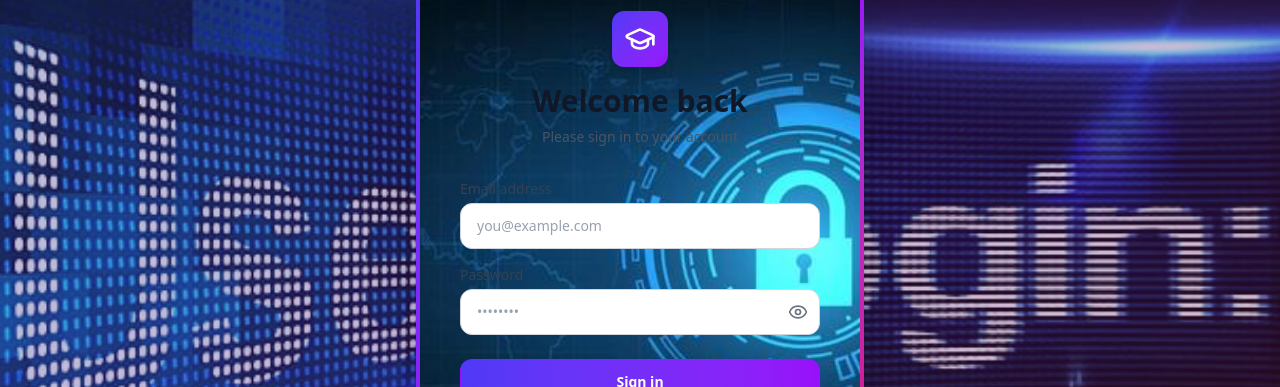
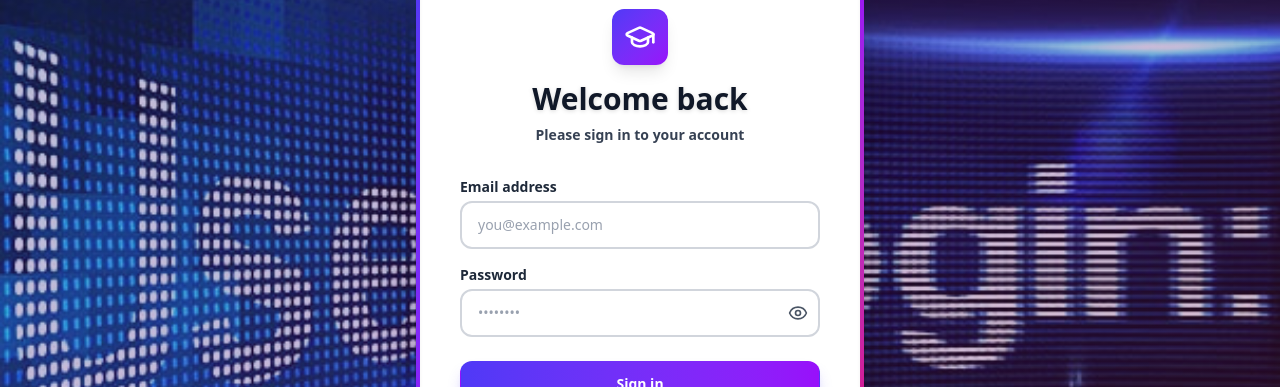
Before and after one commit to Mesay89/OICT_EDU_PLATFORM, a React (Vite) app in the folder frontend/: page /login in a window 1280 px wide. Shown: the part 236-623 px from the top of the page. Built offline with nearby package versions, Linux system fonts and the light colour scheme; no server answers.

Commit message:
chandle it

```diff
--- a/frontend/src/pages/LoginPage.jsx
+++ b/frontend/src/pages/LoginPage.jsx
@@ -92,30 +92,24 @@ const LoginPage = () => {
       <div className="absolute inset-0 bg-gradient-to-br from-indigo-900/30 via-purple-900/30 to-pink-900/30 dark:from-zinc-950/50 dark:via-indigo-950/50 dark:to-zinc-950/50"></div>
 
       <div className="max-w-md w-full space-y-8 bg-gradient-to-br from-indigo-600 via-purple-600 to-pink-600 p-1 rounded-2xl shadow-2xl relative z-10">
-        <div className="bg-white dark:bg-zinc-900 p-10 rounded-xl transition-colors duration-300"
-         style={{
-        backgroundImage: "url('/images/login_bg.jpg')",
-        backgroundSize: "cover",
-        backgroundPosition: "center",
-        backgroundRepeat: "no-repeat"
-      }}
-        >
+        {/* Enhanced solid background for maximum text readability */}
+        <div className="bg-white dark:bg-zinc-900 p-10 rounded-xl transition-colors duration-300 shadow-inner" style={{ opacity: 1 }}>
           <div className="text-center">
             <div className="flex justify-center mb-4">
               <div className="p-3 bg-gradient-to-br from-indigo-600 to-purple-600 rounded-xl shadow-lg">
                 <GraduationCap className="h-8 w-8 text-white" />
               </div>
             </div>
-            <h2 className="text-3xl font-extrabold text-gray-900 dark:text-white">Welcome back</h2>
-            <p className="mt-2 text-sm text-gray-600 dark:text-gray-400">
+            <h2 className="text-3xl font-black text-gray-900 dark:text-white drop-shadow-sm">Welcome back</h2>
+            <p className="mt-2 text-sm font-semibold text-gray-700 dark:text-gray-300">
               Please sign in to your account
             </p>
           </div>
 
-          {error && <div className="mt-4 bg-red-50 dark:bg-red-900/20 border border-red-200 dark:border-red-800 text-red-600 dark:text-red-400 p-4 rounded-lg text-sm">{error}</div>}
+          {error && <div className="mt-4 bg-red-100 dark:bg-red-900/40 border-2 border-red-300 dark:border-red-700 text-red-700 dark:text-red-300 p-4 rounded-lg text-sm font-semibold">{error}</div>}
 
           {isSuspended && !appealSent && (
-             <div className="mt-4 bg-red-50 dark:bg-red-900/20 border border-red-200 dark:border-red-800 text-red-600 dark:text-red-400 p-4 rounded-lg text-sm">
+             <div className="mt-4 bg-red-100 dark:bg-red-900/40 border-2 border-red-300 dark:border-red-700 text-red-700 dark:text-red-300 p-4 rounded-lg text-sm font-semibold">
                 Your account has been suspended by an administrator. To appeal, please contact:{' '}
                 <button
                    type="button"
@@ -129,7 +123,7 @@ const LoginPage = () => {
           )}
 
           {appealSent && (
-             <div className="mt-4 bg-emerald-50 dark:bg-emerald-900/20 border border-emerald-200 dark:border-emerald-800 text-emerald-700 dark:text-emerald-400 p-4 rounded-lg text-sm font-medium">
+             <div className="mt-4 bg-emerald-100 dark:bg-emerald-900/40 border-2 border-emerald-300 dark:border-emerald-700 text-emerald-800 dark:text-emerald-300 p-4 rounded-lg text-sm font-semibold">
                 Your appeal message has been delivered to the admin successfully! Please check your email later for a response.
              </div>
           )}
@@ -137,7 +131,7 @@ const LoginPage = () => {
           <form className="mt-8 space-y-6" onSubmit={submitHandler}>
             <div className="space-y-4">
               <div>
-                <label className="block text-sm font-medium text-gray-700 dark:text-gray-300">Email address</label>
+                <label className="block text-sm font-bold text-gray-800 dark:text-gray-200 mb-1">Email address</label>
                 <input
                   type="email"
                   name="email"
@@ -146,21 +140,21 @@ const LoginPage = () => {
                   autoCapitalize="none"
                   inputMode="email"
                   spellCheck={false}
-                  className="mt-1 appearance-none relative block w-full px-4 py-3 border border-gray-300 dark:border-zinc-700 bg-white dark:bg-zinc-800 placeholder-gray-400 dark:placeholder-zinc-500 text-gray-900 dark:text-white rounded-xl focus:outline-none focus:ring-2 focus:ring-indigo-500 focus:border-indigo-500 sm:text-sm transition-colors"
+                  className="mt-1 appearance-none relative block w-full px-4 py-3 border-2 border-gray-300 dark:border-zinc-600 bg-white dark:bg-zinc-800 placeholder-gray-400 dark:placeholder-zinc-400 text-gray-900 dark:text-white rounded-xl focus:outline-none focus:ring-2 focus:ring-indigo-500 focus:border-indigo-500 sm:text-sm font-medium transition-colors"
                   placeholder="you@example.com"
                   value={email}
                   onChange={(e) => setEmail(e.target.value)}
                 />
               </div>
               <div>
-                <label className="block text-sm font-medium text-gray-700 dark:text-gray-300">Password</label>
+                <label className="block text-sm font-bold text-gray-800 dark:text-gray-200 mb-1">Password</label>
                 <div className="relative mt-1">
                   <input
                     type={showPassword ? "text" : "password"}
                     name="password"
                     required
                     autoComplete="current-password"
-                    className="appearance-none relative block w-full px-4 py-3 pr-12 border border-gray-300 dark:border-zinc-700 bg-white dark:bg-zinc-800 placeholder-gray-400 dark:placeholder-zinc-500 text-gray-900 dark:text-white rounded-xl focus:outline-none focus:ring-2 focus:ring-indigo-500 focus:border-indigo-500 sm:text-sm transition-colors"
+                    className="appearance-none relative block w-full px-4 py-3 pr-12 border-2 border-gray-300 dark:border-zinc-600 bg-white dark:bg-zinc-800 placeholder-gray-400 dark:placeholder-zinc-400 text-gray-900 dark:text-white rounded-xl focus:outline-none focus:ring-2 focus:ring-indigo-500 focus:border-indigo-500 sm:text-sm font-medium transition-colors"
                     placeholder="••••••••"
                     value={password}
                     onChange={(e) => setPassword(e.target.value)}
@@ -168,7 +162,7 @@ const LoginPage = () => {
                   />
                   <button
                     type="button"
-                    className="absolute inset-y-0 right-0 pr-3 flex items-center text-gray-500 dark:text-gray-400 hover:text-gray-700 dark:hover:text-gray-200 transition-colors"
+                    className="absolute inset-y-0 right-0 pr-3 flex items-center text-gray-600 dark:text-gray-300 hover:text-gray-900 dark:hover:text-white transition-colors"
                     onClick={() => setShowPassword(!showPassword)}
                     disabled={loading}
                   >
```
Also changed, not shown: frontend/src/pages/RegisterPage.jsx (+7 -2 lines), frontend/public/images/iner_bg.jpg (added), frontend/public/images/signup_bg.jpg (added).
